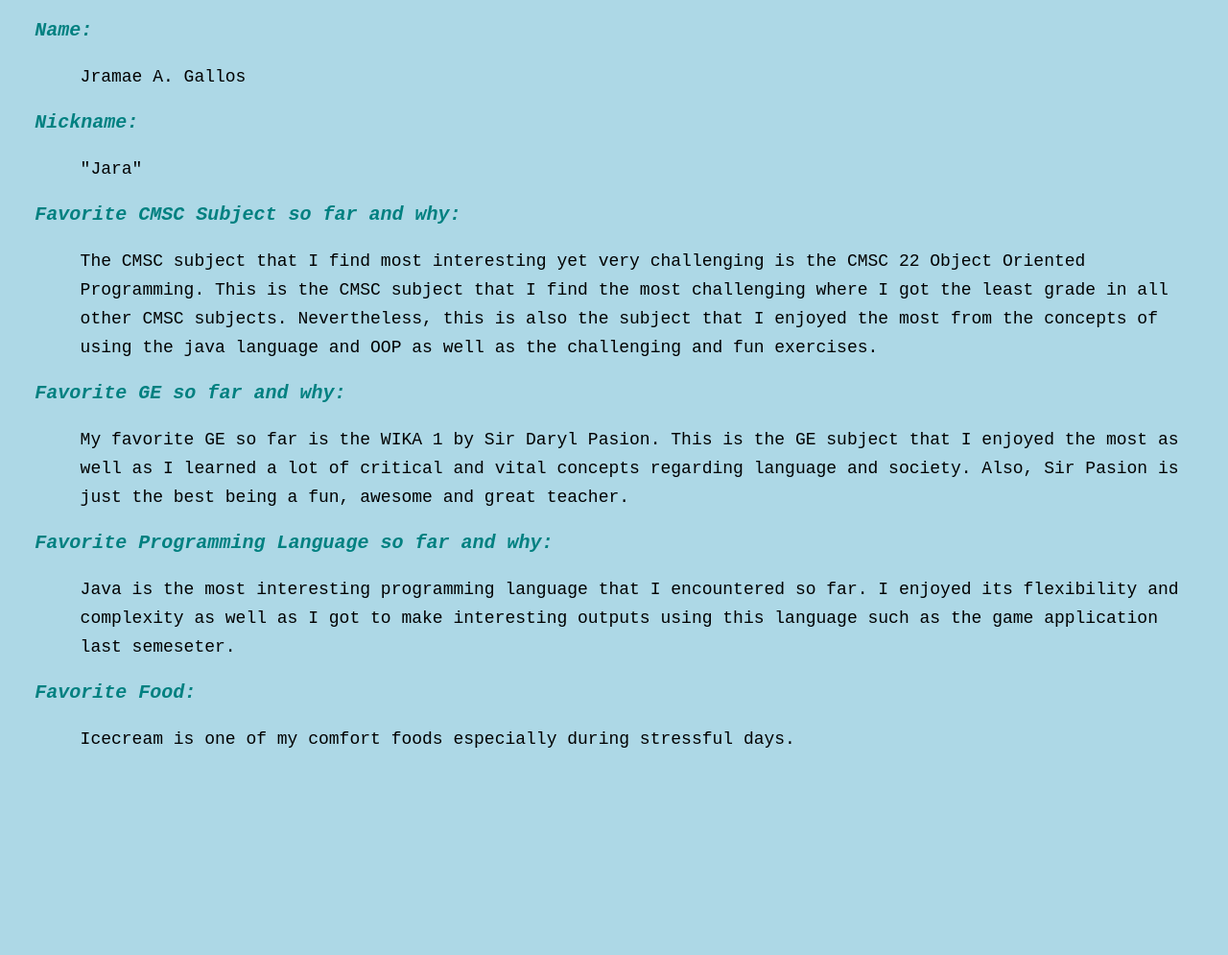
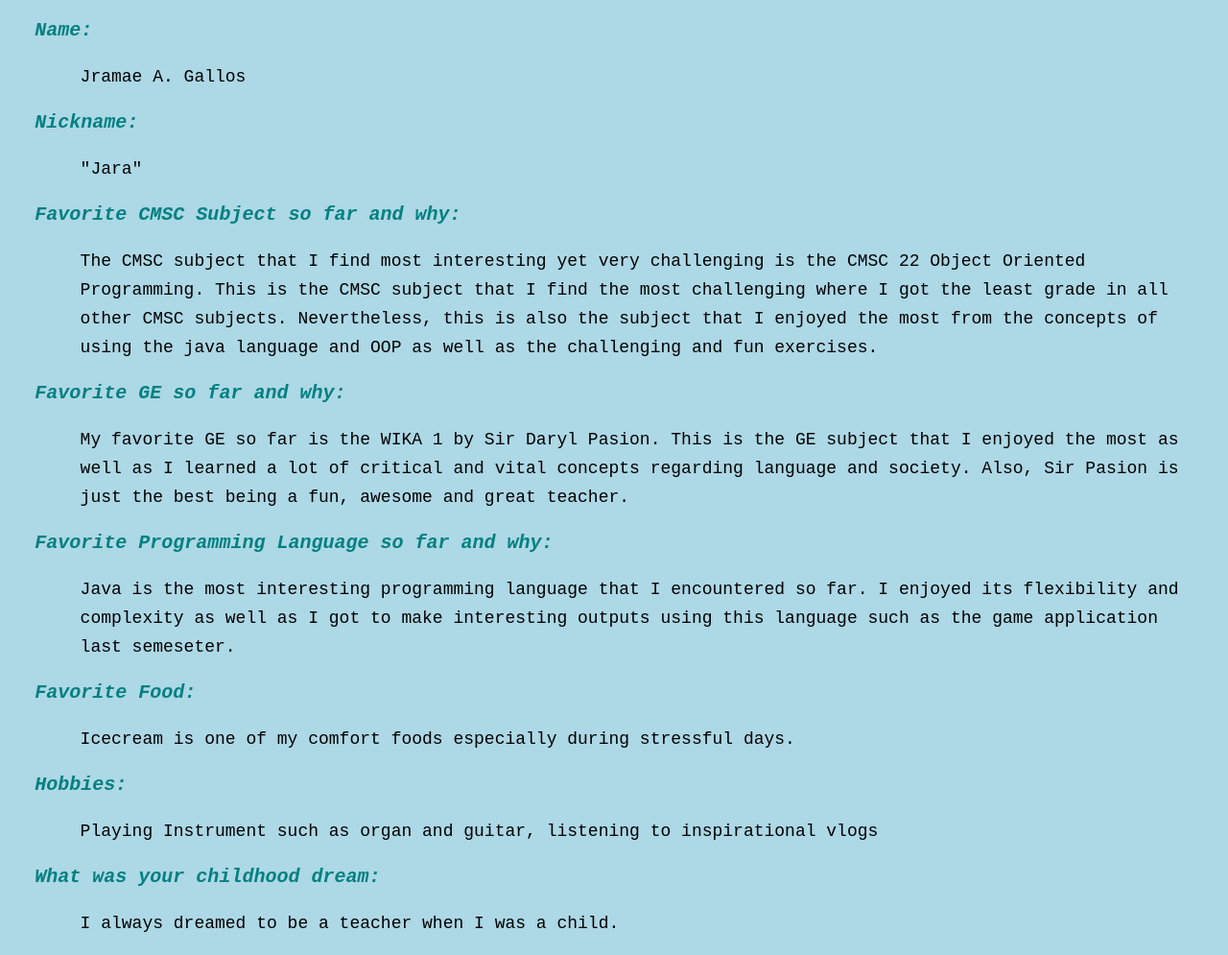
Before and after one commit to JramaeGallos/JramaeGallos.github.io, a plain HTML site: page index.html in a window 1280 px wide. Shown: the whole page at 96% size. Before the commit the page ends 803 px from the top, so only its background shows below. Drawn offline with Linux system fonts and the light colour scheme.

Commit message:
Additional Information

```diff
--- a/index.html
+++ b/index.html
@@ -21,5 +21,10 @@
 <h2>Favorite Food:</h2>
 <p>Icecream is one of my comfort foods especially during stressful days. </p>
 
+<h2>Hobbies: </h2>
+<p>Playing Instrument such as organ and guitar, listening to inspirational vlogs</p>
+
+<h2>What was your childhood dream: </h2>
+<p>I always dreamed to be a teacher when I was a child. </p>
 </body>
 </html>
```
